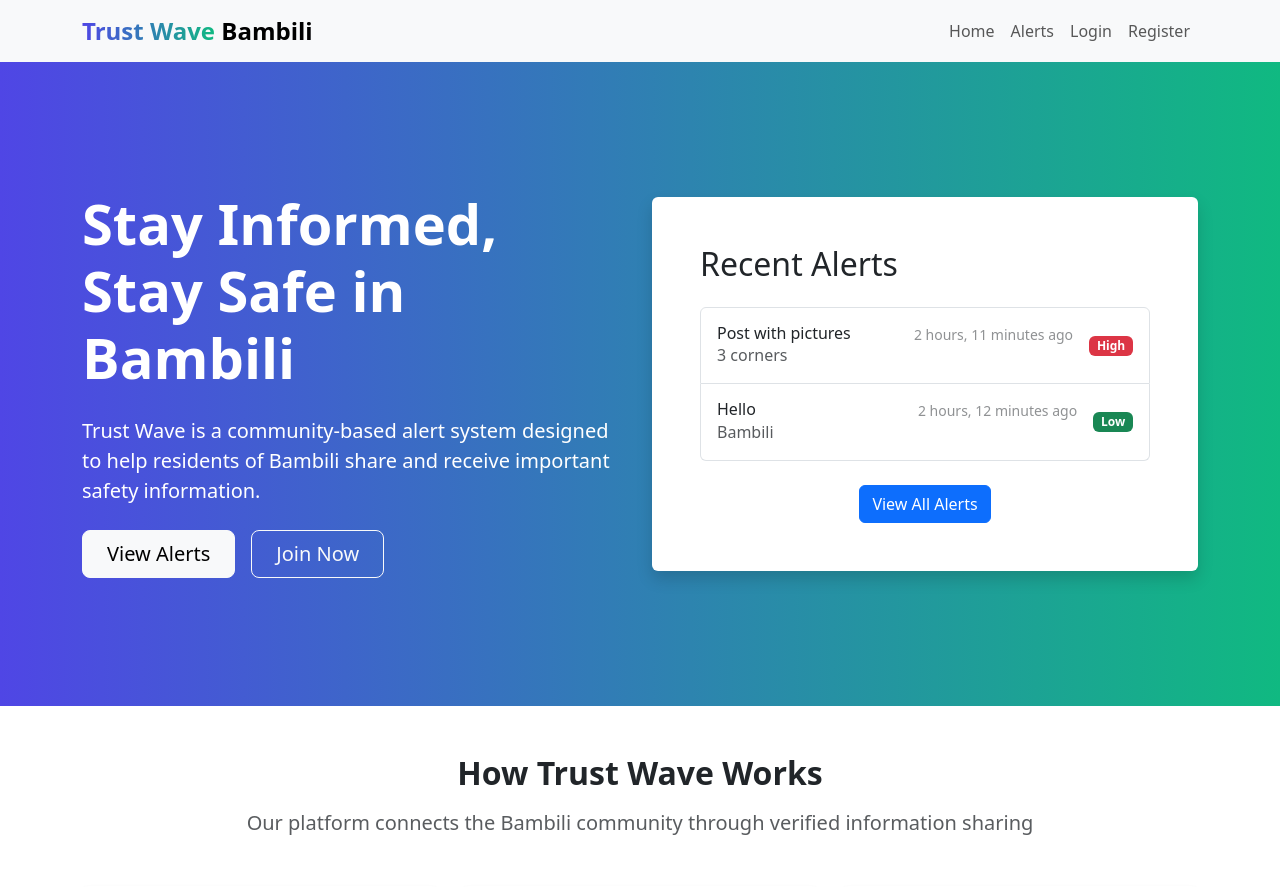
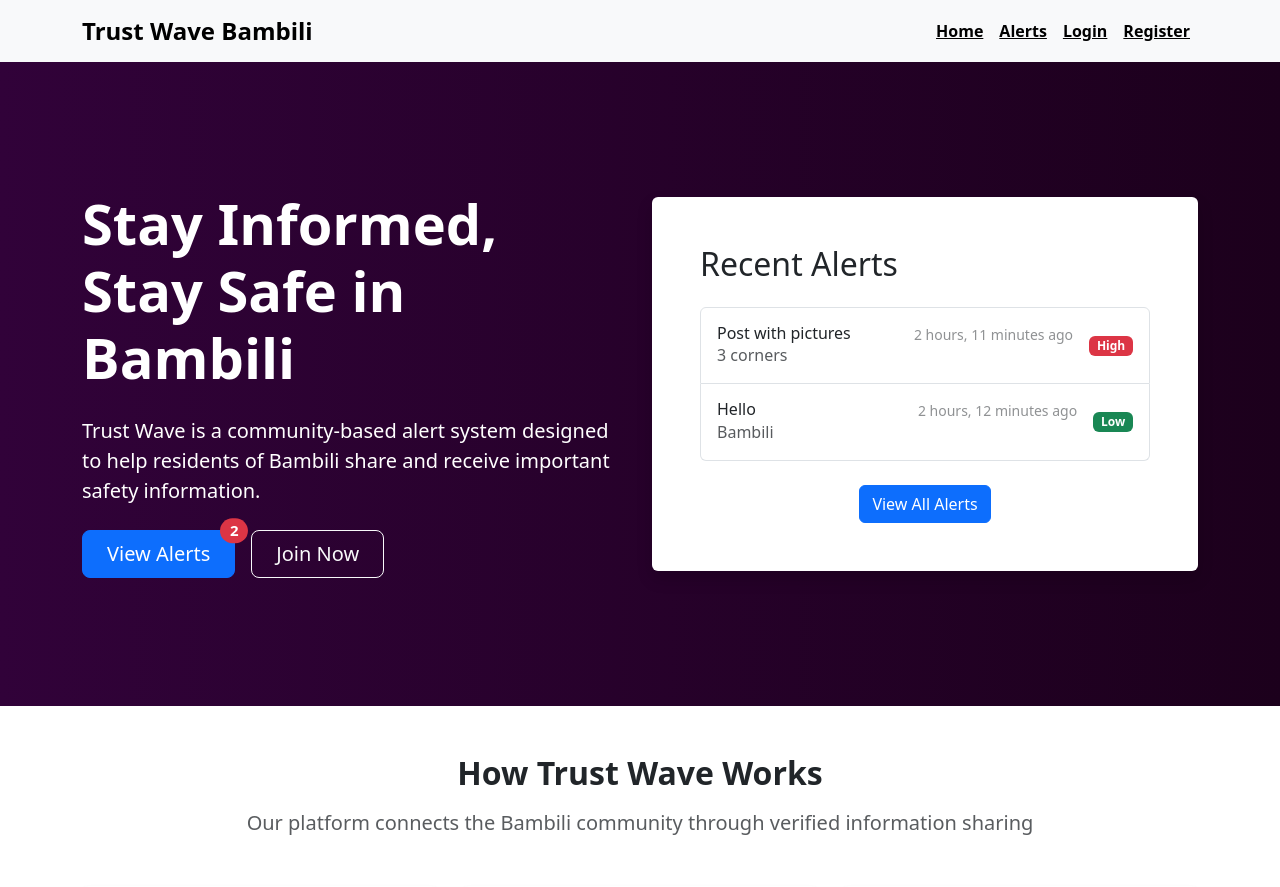
Before and after one commit to piapazi/python_dev_course, a Django app: page / in a window 1280 px wide. Shown: the top 887 px of the page. Run offline with Django 5.2, Linux system fonts and the light colour scheme; data comes from the database, SQL or seed files in the repository; both versions use the stored data as it was after the commit.

Commit message:
minor changes 2

```diff
--- a/trustwave/templates/base.html
+++ b/trustwave/templates/base.html
@@ -1,4 +1,3 @@
-
 <!DOCTYPE html>
 <html lang="en">
 <head>
@@ -16,7 +15,6 @@
             --trust-color: #4f46e5;
             --wave-color: #10b981;
         }
-
         .wave-text {
             background: linear-gradient(90deg, var(--trust-color), var(--wave-color));
             -webkit-background-clip: text;
@@ -78,10 +76,14 @@
 </head>
 <body>
     <!-- Navigation -->
+    {% if user.is_authenticated %}
+    <nav class="navbar navbar-expand-lg navbar-dark" style="background-color: #f59e0b;">
+    {% else %}
     <nav class="navbar navbar-expand-lg navbar-light bg-light">
+    {% endif %}
         <div class="container">
-            <a class="navbar-brand" href="{% url 'index' %}">
-                <span class="wave-text">Trust Wave</span> Bambili
+            <a class="navbar-brand" href="{% url 'index' %}" style="color: #000 !important;">
+                <span class="wave-text" style="color: #000 !important; background: none !important; -webkit-text-fill-color: #000 !important;">Trust Wave</span> Bambili
             </a>
             <button class="navbar-toggler" type="button" data-bs-toggle="collapse" data-bs-target="#navbarNav">
                 <span class="navbar-toggler-icon"></span>
@@ -89,34 +91,34 @@
             <div class="collapse navbar-collapse" id="navbarNav">
                 <ul class="navbar-nav ms-auto">
                     <li class="nav-item">
-                        <a class="nav-link" href="{% url 'index' %}">Home</a>
+                        <a class="nav-link fw-semibold text-decoration-underline" href="{% url 'index' %}" style="color: #000 !important;">Home</a>
                     </li>
                     <li class="nav-item">
-                        <a class="nav-link" href="{% url 'alerts' %}">Alerts</a>
+                        <a class="nav-link fw-semibold text-decoration-underline" href="{% url 'alerts' %}" style="color: #000 !important;">Alerts</a>
                     </li>
                     {% if user.is_authenticated %}
                         <li class="nav-item">
                             {% if user.status == 'validated' or user.is_admin %}
-                                <a class="nav-link" href="{% url 'post_alert' %}">Post Alert</a>
+                                <a class="nav-link fw-semibold text-decoration-underline" href="{% url 'post_alert' %}" style="color: #000 !important;">Post Alert</a>
                             {% endif %}
                         </li>
                         <li class="nav-item">
-                            <a class="nav-link" href="{% url 'profile' %}">Profile</a>
+                            <a class="nav-link fw-semibold text-decoration-underline" href="{% url 'profile' %}" style="color: #000 !important;">Profile</a>
                         </li>
                         {% if user.is_admin %}
                             <li class="nav-item">
-                                <a class="nav-link" href="{% url 'admin_dashboard' %}">Admin</a>
+                                <a class="nav-link fw-semibold text-decoration-underline" href="{% url 'admin_dashboard' %}" style="color: #000 !important;">Admin</a>
                             </li>
                         {% endif %}
                         <li class="nav-item">
-                            <a class="nav-link" href="{% url 'logout' %}">Logout</a>
+                            <a class="nav-link fw-semibold text-decoration-underline" href="{% url 'logout' %}" style="color: #000 !important;">Logout</a>
                         </li>
                     {% else %}
                         <li class="nav-item">
-                            <a class="nav-link" href="{% url 'login' %}">Login</a>
+                            <a class="nav-link fw-semibold text-decoration-underline" href="{% url 'login' %}" style="color: #000 !important;">Login</a>
                         </li>
                         <li class="nav-item">
-                            <a class="nav-link" href="{% url 'register' %}">Register</a>
+                            <a class="nav-link fw-semibold text-decoration-underline" href="{% url 'register' %}" style="color: #000 !important;">Register</a>
                         </li>
                     {% endif %}
                 </ul>
--- a/trustwave/templates/index.html
+++ b/trustwave/templates/index.html
@@ -4,14 +4,20 @@
 
 {% block content %}
 <!-- Hero Section -->
-<section class="hero-section">
+<section class="hero-section" style="background: linear-gradient(90deg,rgb(49, 2, 57), #1c001c);">
     <div class="container py-5">
         <div class="row align-items-center">
             <div class="col-lg-6 mb-5 mb-lg-0">
                 <h1 class="display-4 fw-bold mb-4">Stay Informed, Stay Safe in Bambili</h1>
                 <p class="lead mb-4">Trust Wave is a community-based alert system designed to help residents of Bambili share and receive important safety information.</p>
                 <div class="d-grid gap-3 d-sm-flex">
-                    <a href="{% url 'alerts' %}" class="btn btn-light btn-lg px-4">View Alerts</a>
+                    <a href="{% url 'alerts' %}" class="btn btn-primary btn-lg px-4 position-relative">
+    View Alerts
+    <span class="position-absolute top-0 start-100 translate-middle badge rounded-pill bg-danger">
+        {{ alert_count }}
+        <span class="visually-hidden">unread alerts</span>
+    </span>
+</a>
                     {% if not user.is_authenticated %}
                         <a href="{% url 'register' %}" class="btn btn-outline-light btn-lg px-4">Join Now</a>
                     {% endif %}
--- a/trustwave/views.py
+++ b/trustwave/views.py
@@ -27,6 +27,7 @@ def index(request):
     context = {
         'recent_alerts': recent_alerts,
         'stats': stats,
+        'alert_count': Alert.objects.count(),  # <-- Add this line
     }
 
     return render(request, 'index.html', context)
```
Also changed, not shown: db.sqlite3.
